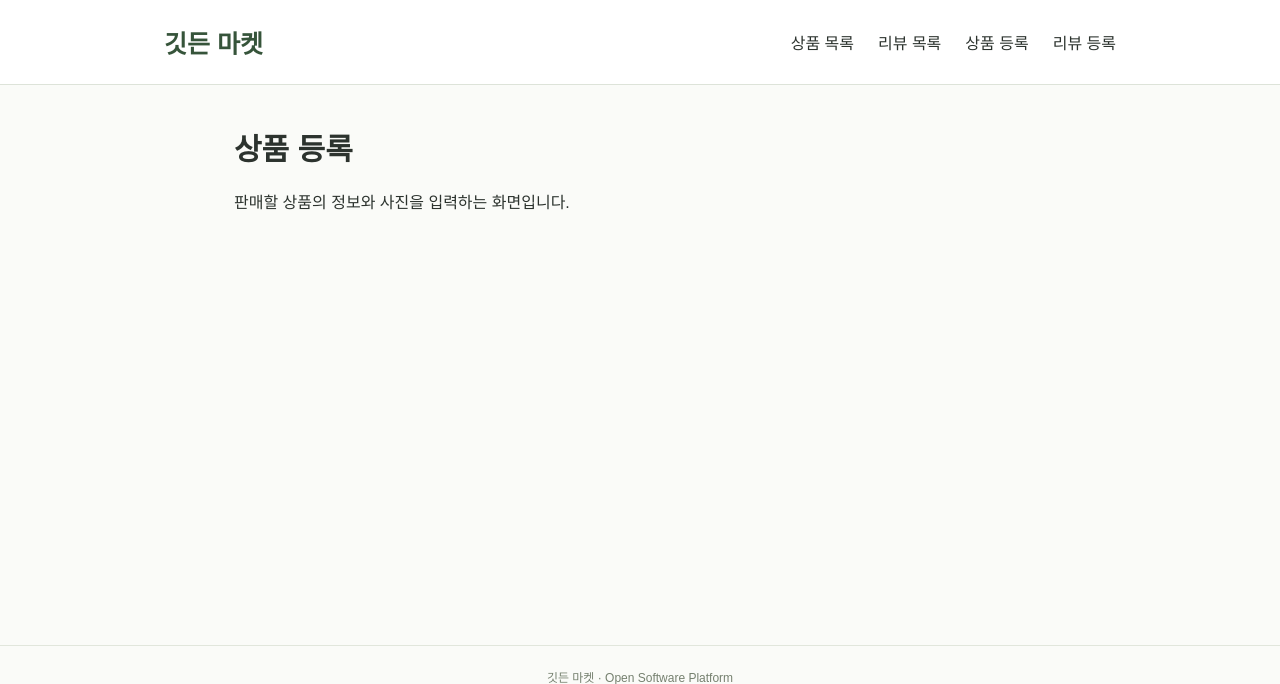
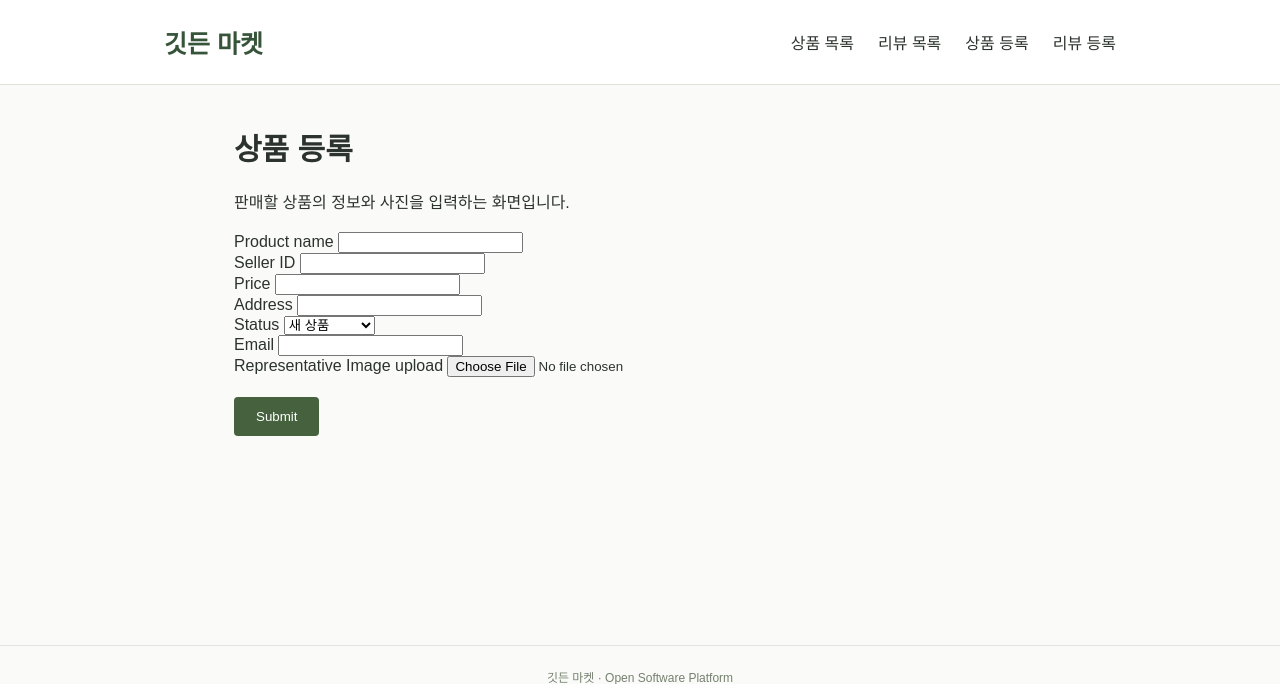
Before and after one commit to aarovo/2026_osp_project_gitden, a Flask app: page /reg_items in a window 1280 px wide. Shown: the top 684 px of the page. Run offline with Flask 3, Linux system fonts and the light colour scheme.

Commit message:
implement product registration form fields and submit button

```diff
--- a/templates/register.html
+++ b/templates/register.html
@@ -1,15 +1,61 @@
-{% extends "index.html" %}
-{% block title %}상품 등록 | 깃든 마켓{% endblock %}
+{% extends "index.html" %} {% block title %}상품 등록 | 깃든 마켓{% endblock %}
 {% block content %}
 <h1>상품 등록</h1>
 <p>판매할 상품의 정보와 사진을 입력하는 화면입니다.</p>
-{# 팀원 1: 아래 폼에 7개 항목과 제출 버튼을 추가한다.
-   name: product_name, seller_id, price, address, status, email, picture
-   status 값: 새 상품 / 거의 새 상품 / 사용감 있음
-   사진: PNG, JPG, WEBP. 전체 요청 크기 최대 5MB.
-#}
-<form action="{{ url_for('product_result.result') }}"
-      method="post" enctype="multipart/form-data">
-    <!-- TODO: 입력 항목과 submit 버튼 -->
+{# 팀원 1: 아래 폼에 7개 항목과 제출 버튼을 추가한다. name: product_name,
+seller_id, price, address, status, email, picture status 값: 새 상품 / 거의 새
+상품 / 사용감 있음 사진: PNG, JPG, WEBP. 전체 요청 크기 최대 5MB. #}
+<form
+  action="{{ url_for('product_result.result') }}"
+  method="post"
+  enctype="multipart/form-data"
+>
+  <!-- TODO: 입력 항목과 submit 버튼 -->
+  <div class="field">
+    <label for="product_name">Product name</label>
+    <input type="text" id="product_name" name="product_name" required />
+  </div>
+
+  <div class="field">
+    <label for="seller_id">Seller ID</label>
+    <input type="text" id="seller_id" name="seller_id" required />
+  </div>
+
+  <div class="field">
+    <label for="price">Price</label>
+    <input type="number" id="price" name="price" min="0" required />
+  </div>
+
+  <div class="field">
+    <label for="address">Address</label>
+    <input type="text" id="address" name="address" required />
+  </div>
+
+  <div class="field">
+    <label for="status">Status</label>
+    <select id="status" name="status" required>
+      <option value="새 상품">새 상품</option>
+      <option value="거의 새 상품">거의 새 상품</option>
+      <option value="사용감 있음">사용감 있음</option>
+    </select>
+  </div>
+
+  <div class="field">
+    <label for="email">Email</label>
+    <input type="email" id="email" name="email" required />
+  </div>
+
+  <div class="field">
+    <label for="picture">Representative Image upload</label>
+    <input
+      type="file"
+      id="picture"
+      name="picture"
+      accept=".png,.jpg,.jpeg,.webp"
+      required
+    />
+  </div>
+
+  <button type="submit">Submit</button>
 </form>
 {% endblock %}
```
